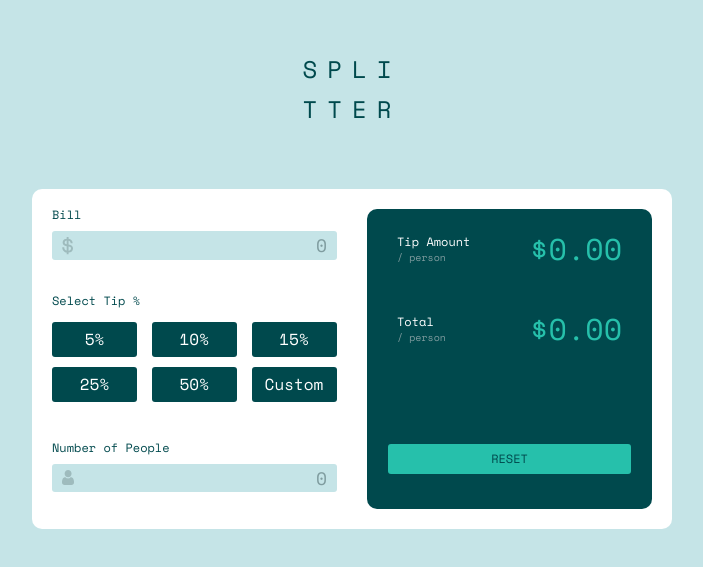
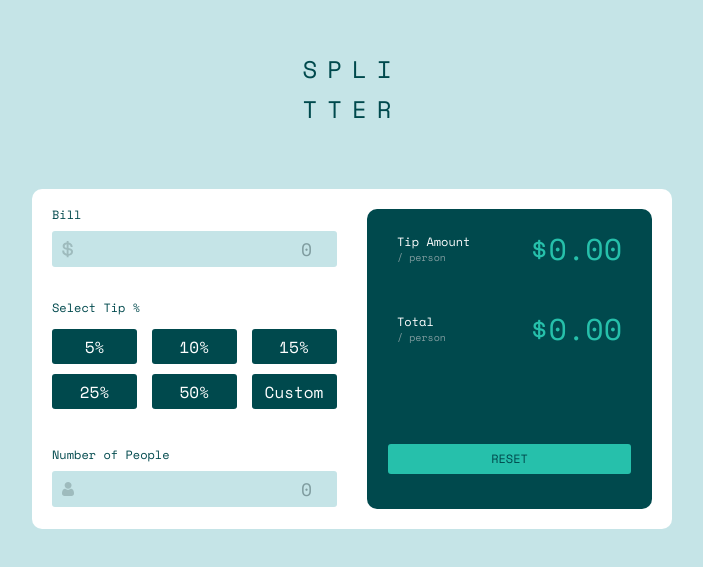
Before and after one commit to 9www/frontend-mentor_tip-calculator-app, a React (Create React App) app: page / in a window 1280 px wide. Shown: the part 101-668 px from the top of the page, without its empty margins (288-991 px from the left). Built offline with nearby package versions, Linux system fonts and the light colour scheme.

Commit message:
Added input tag,scss

```diff
--- a/src/components/TipCalculator/TipCalculator.js
+++ b/src/components/TipCalculator/TipCalculator.js
@@ -13,7 +13,8 @@ function TipCalculator() {
                             src="./images/icon-dollar.svg"
                             alt="dollar"
                         ></img>
-                        <div className="bill-count">0</div>
+
+                        <input type="number" value="0" className="bill-count" />
                     </div>
                 </div>
                 <div className="select-tip-container">
@@ -37,7 +38,11 @@ function TipCalculator() {
                             src="./images/icon-person.svg"
                             alt="person"
                         ></img>
-                        <div className="number-of-people-count">0</div>
+                        <input
+                            type="number"
+                            value="0"
+                            className="number-of-people-count"
+                        />
                     </div>
                 </div>
             </div>
--- a/src/components/TipCalculator/TipCalculator.scss
+++ b/src/components/TipCalculator/TipCalculator.scss
@@ -39,6 +39,8 @@
                 .number-of-people-count {
                     font-size: 18px;
                     color: $dark-grayish-cyan2;
+                    background-color: $light-grayish-cyan;
+                    text-align: end;
                 }
             }
         }
--- a/src/reset.scss
+++ b/src/reset.scss
@@ -80,7 +80,7 @@ summary,
 time,
 mark,
 audio,
-video,button {
+video,button,input {
     margin: 0;
     padding: 0;
     border: 0;
```
